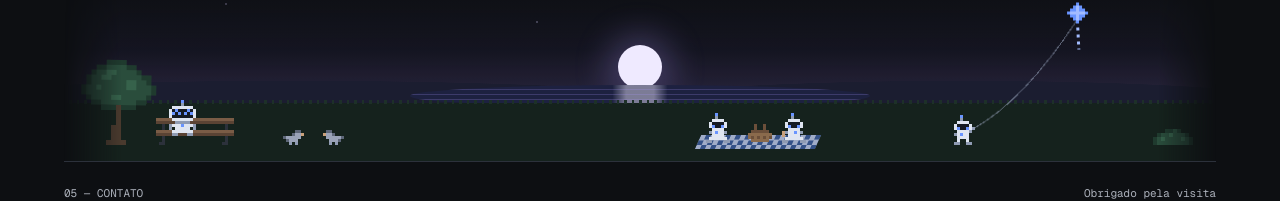
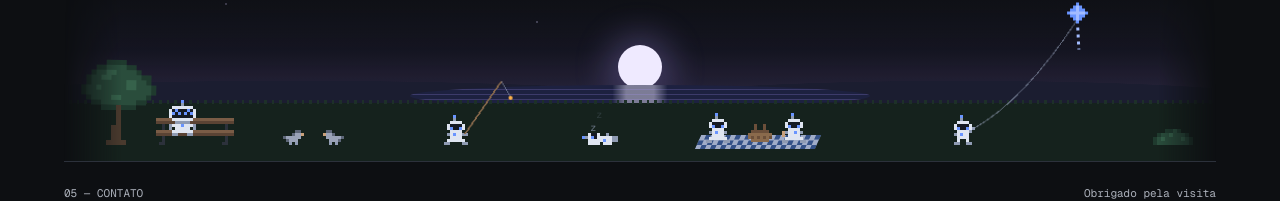
Before and after one commit to guiGocksAfK/GuiGocks-Portfolio, a Next.js app: page / in a window 1280 px wide. Shown: the part 4312-4513 px from the top of the page. Built offline with nearby package versions, Linux system fonts and the light colour scheme.

Commit message:
feat: pescador e dorminhoco no parque, todos os robôs ficam no final

```diff
--- a/src/app/globals.css
+++ b/src/app/globals.css
@@ -652,6 +652,20 @@ html[data-build='pending'] .stage-holes { position: absolute; inset: 0; z-index:
 .ending-picnic-crew-2 { left: 84px; transform: scaleX(-1); }
 .ending-basket { position: absolute; left: 50px; bottom: 7px; width: 24px; height: 18px; }
 .ending-flyer { left: 77%; bottom: 16px; width: 24px; height: 30px; }
+/* Fishing from the grass: the rod reaches back over the lake and the float sits on the water, bobbing. */
+.ending-fisher { left: 33%; bottom: 16px; width: 24px; height: 30px; }
+.ending-rod-rig { position: absolute; left: 21px; bottom: 11px; width: 60px; height: 60px; transform-origin: 0 100%; animation: rod-tug 7s ease-in-out infinite; }
+.ending-rod { left: 0; top: 0; overflow: visible; }
+.ending-rod-pole { fill: none; stroke: #8a6a4c; stroke-width: 1.5; }
+.ending-rod-line { fill: none; stroke: #8f9bb3; stroke-width: 1; opacity: .6; }
+.ending-float { position: absolute; display: block; left: 46px; top: 24px; width: 4px; height: 4px; border-radius: 50%; background: #ffb347; animation: float-bob 2.4s ease-in-out infinite alternate; }
+@keyframes rod-tug { 0%, 86%, 100% { transform: none; } 90% { transform: rotate(-6deg); } 94% { transform: rotate(-2deg); } }
+@keyframes float-bob { to { translate: 0 1.5px; } }
+/* Napping on its back, a "z" drifting up from it now and then. */
+.ending-napper { left: 45%; bottom: 16px; width: 36px; height: 12px; }
+.ending-z { position: absolute; left: 6px; top: -6px; color: #8f9bb3; font-size: 10px; line-height: 1; opacity: 0; animation: nap-z 4s ease-out infinite; }
+.ending-z-2 { animation-delay: 2s; }
+@keyframes nap-z { 0% { translate: 0 0; opacity: 0; } 15% { opacity: .8; } 100% { translate: 10px -22px; opacity: 0; } }
 .ending-kite-rig { position: absolute; left: 22px; bottom: 16px; width: 110px; height: 130px; transform-origin: 0 100%; animation: kite-swing 5s ease-in-out infinite alternate; }
 .ending-string { left: 0; top: 0; overflow: visible; }
 .ending-string path { fill: none; stroke: #8f9bb3; stroke-width: 1; opacity: .6; }
@@ -662,7 +676,7 @@ html[data-build='pending'] .stage-holes { position: absolute; inset: 0; z-index:
 .ending-bush { right: 2%; bottom: 16px; width: 40px; height: 16px; }
 @media (max-width: 700px) {
   .ending { height: 180px; margin-top: 44px; }
-  .ending-tree, .ending-picnic, .ending-bush, .ending-pigeon-1 { display: none; }
+  .ending-tree, .ending-picnic, .ending-fisher, .ending-napper, .ending-bush, .ending-pigeon-1 { display: none; }
   .ending-bench { left: 5%; }
   .ending-pigeon-2 { left: 34%; }
   .ending-lake { left: 22%; right: 22%; }
--- a/src/components/contact-stage.tsx
+++ b/src/components/contact-stage.tsx
@@ -382,8 +382,9 @@ export function ContactStage({ skipLabel, lines, children }: { skipLabel: string
       // Right after the shout the order sinks in: "!!" over the crew one after the other, and the disguise falls apart
       // as they leave their posts: the sign drops, the one stuck to the wall slides down, arms go up.
       await pause(ORDER_SINKS_IN);
+      // (Not the first one, the boss's shout is right over its head.)
       const alarms: HTMLElement[] = [];
-      for (const member of team) {
+      for (const member of team.slice(1)) {
         alarms.push(over(member.element, 'stage-mark stage-mark-alert', '!!'));
         await pause(70);
       }
@@ -1177,7 +1178,8 @@ export function ContactStage({ skipLabel, lines, children }: { skipLabel: string
       await leaving;
     }
 
-    // Job done: the crew throw their hard hats in the air, two sit down for the picnic and one goes to fly the kite.
+    // Job done: the crew throw their hard hats in the air and each takes a place in the park: one fishes, one naps, two sit
+    // down for the picnic and one goes to fly the kite.
     async function celebrate(crewLeft: Member[]) {
       const width = stageEl.clientWidth;
       for (const member of crewLeft) {
@@ -1190,8 +1192,8 @@ export function ContactStage({ skipLabel, lines, children }: { skipLabel: string
       await tween(600, t => crewLeft.forEach(member => member.place(member.x, GRASS + Math.sin(Math.PI * t) * 6)));
       crewLeft.forEach(member => member.pose({ arms: false }));
       await pause(500);
-      const spots = ['.ending-picnic-crew-1', '.ending-picnic-crew-2', '.ending-flyer'].map(part);
-      // From left to right: the two nearest the blanket sit down, the next one takes the kite.
+      const spots = ['.ending-fisher', '.ending-napper', '.ending-picnic-crew-1', '.ending-picnic-crew-2', '.ending-flyer'].map(part);
+      // From left to right, each goes to the nearest place.
       const byDistance = [...crewLeft].sort((a, b) => a.x - b.x);
       await Promise.all(spots.map(async (spot, index) => {
         const member = byDistance[index];
@@ -1199,8 +1201,24 @@ export function ContactStage({ skipLabel, lines, children }: { skipLabel: string
         if (!spot) { await leave(member, width + 40); return; }
         const spotBox = boxOf(spot);
         await walkOnGrass(member, spotBox.x);
+        // The napper has a good stretch before lying down.
+        if (spot.classList.contains('ending-napper')) {
+          member.pose({ arms: true });
+          await tween(700, t => member.place(member.x, GRASS + Math.sin(Math.PI * t) * 3));
+        }
         member.element.remove();
         showPart(spot);
+        // The fisher casts: the rod swings forward from over its shoulder and the float lands on the lake.
+        if (spot.classList.contains('ending-fisher')) {
+          const rig = spot.querySelector<HTMLElement>('.ending-rod-rig');
+          const float = spot.querySelector<HTMLElement>('.ending-float');
+          if (rig && float) {
+            float.style.opacity = '0';
+            await tween(700, t => { rig.style.rotate = `${-70 * (1 - smooth(t))}deg`; });
+            rig.style.rotate = '';
+            float.style.opacity = '';
+          }
+        }
         if (spot.classList.contains('ending-flyer')) {
           const rig = spot.querySelector<HTMLElement>('.ending-kite-rig');
           if (rig) {
--- a/src/components/ending-scene.tsx
+++ b/src/components/ending-scene.tsx
@@ -1,5 +1,5 @@
-// The page's happy ending: a park at dusk above the last footer line. The boss rests on a bench feeding pigeons, two of
-// the crew have a picnic by the lake without their hard hats and a third one flies a kite. Pixel art drawn from character
+// The page's happy ending: a park at dusk above the last footer line. The boss rests on a bench feeding pigeons; the
+// crew, without their hard hats, fish in the lake, nap on the grass, have a picnic and fly a kite. Pixel art drawn from character
 // maps like the other sprites ("." is transparent); only small calm idle loops in CSS, and still without motion.
 
 const COLORS: Record<string, string> = {
@@ -38,6 +38,10 @@ const PIGEON = ['....gg.', '...gGGP', 'gGGGGG.', '.gGGG..', '..S.S..'];
 // Crew off duty: no hard hat, just the antenna.
 const CREW_SITTING = ['...A....', '...S....', '..BBBB..', '.BDDDDB.', '.BADDAB.', '..BBBB..', '.SBABBS.', '..BBBB..', '.BBBBBB.', 'SS....SS'];
 const CREW_EATING = ['....A...', '....S...', '..BBBB..', '.BDDDDB.', '.BADDAB.', '..BBBB..', '.SBABBSP', '..BBBB.P', '.BBBBBB.', 'SS....SS'];
+// Sitting with its arm out, holding the fishing rod.
+const CREW_FISHING = ['...A....', '...S....', '..BBBB..', '.BDDDDB.', '.BADDAB.', '..BBBB..', '.SBABBSS', '..BBBB..', '.BBBBBB.', 'SS....SS'];
+// Lying on its back on the grass, face up, antenna to the left.
+const CREW_NAPPING = ['..BDDB..S...', 'ASBADBBBBBSS', '..BBBBBABBSS', '..BBBB.BBB..'];
 // Standing with one arm up, holding the kite's string.
 const CREW_KITE = ['...A....', '...S....', '..BBBB..', '.BDDDDB.', '.BADDABS', '..BBBBS.', '.SBABB..', '..BBBB..', '..B..B..', '.SS..SS.'];
 const KITE = ['...A...', '..AaA..', '.AAaAA.', 'AaaaaaA', '.AAaAA.', '..AaA..', '...A...'];
@@ -70,6 +74,21 @@ export function EndingScene() {
       <span className="ending-pigeon ending-pigeon-1"><Pixels rows={PIGEON} /></span>
       <span className="ending-pigeon ending-pigeon-2"><Pixels rows={PIGEON} /></span>
 
+      <span className="ending-fisher">
+        <Pixels rows={CREW_FISHING} />
+        {/* The rod, its line and the float, which bob together; the rod gives a little tug now and then. */}
+        <span className="ending-rod-rig">
+          <svg className="ending-rod" viewBox="0 0 60 60" width="60" height="60"><path className="ending-rod-pole" d="M0 60 L 40 10" /><path className="ending-rod-line" d="M40 10 L 48 26" /></svg>
+          <span className="ending-float" />
+        </span>
+      </span>
+
+      <span className="ending-napper">
+        <Pixels rows={CREW_NAPPING} />
+        <span className="ending-z ending-z-1 font-mono">z</span>
+        <span className="ending-z ending-z-2 font-mono">z</span>
+      </span>
+
       <span className="ending-picnic">
         <span className="ending-blanket" />
         <span className="ending-picnic-crew ending-picnic-crew-1"><Pixels rows={CREW_SITTING} /></span>
```
